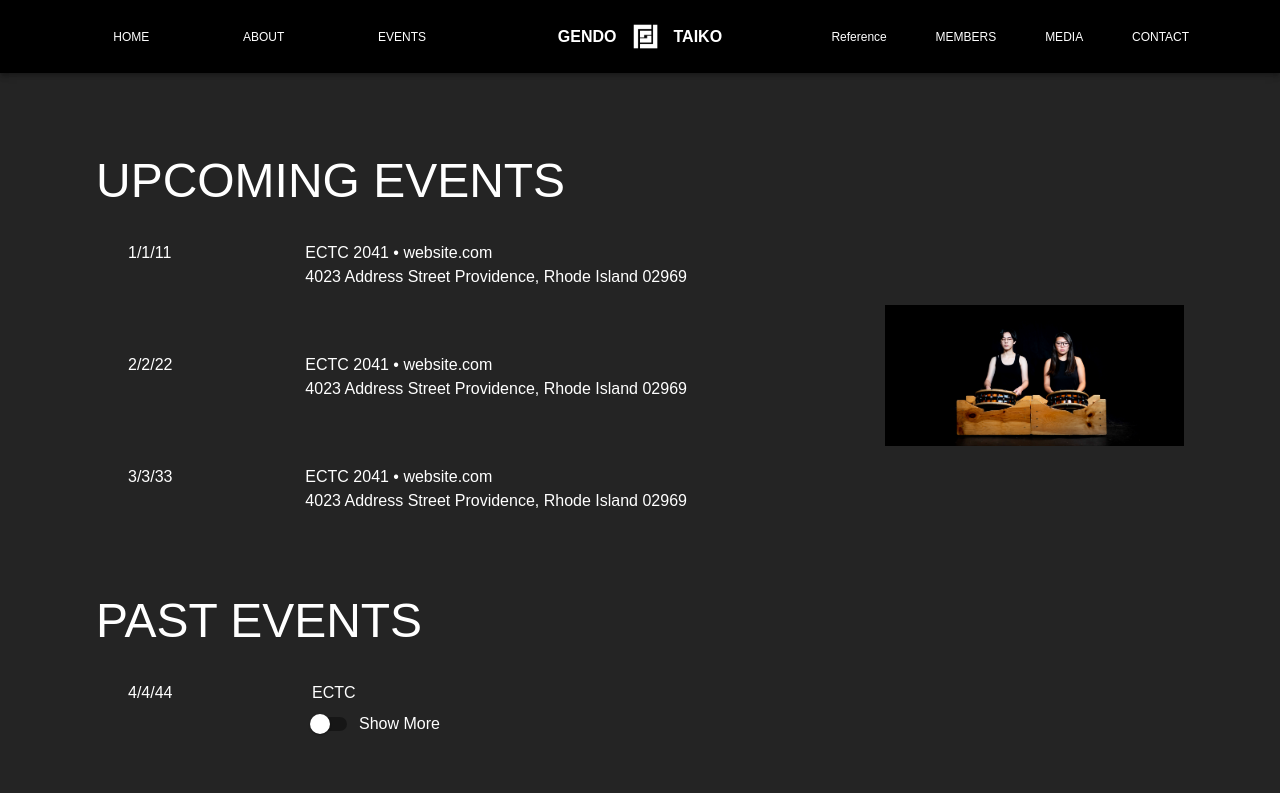
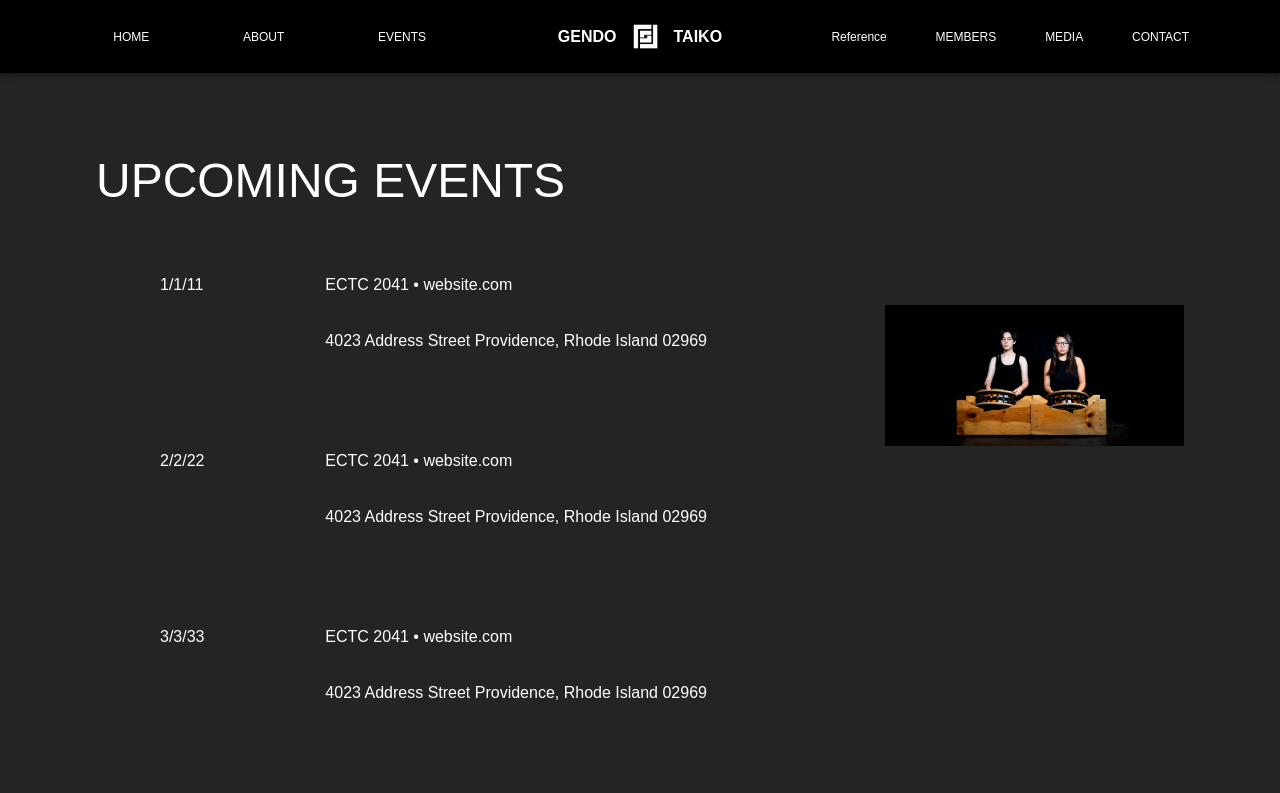
Before and after one commit to gendotaiko/gendo-taiko-website, a React (Create React App) app in the folder client/: page /events in a window 1280 px wide. Shown: the top 793 px of the page. Built offline with nearby package versions, Linux system fonts and the light colour scheme.

Commit message:
removed redundant container

```diff
--- a/client/src/components/Event.js
+++ b/client/src/components/Event.js
@@ -8,7 +8,6 @@ import {
 	Collapse
 } from '@mui/material';
 import Image from '../components/Image';
-import shimeImage from '../media/taiko2019_promo_15.jpg';
 
 
 const Event = (props) => {
@@ -30,7 +29,7 @@ const Event = (props) => {
 	const createEvent = () => {
 		if (props.isCurrent) {
 			return (
-				<Grid container columnSpacing={{xs:2, md: 6}}>
+				<Grid container spacing={{xs: 2, lg: 4}} pl={{xs: 12, md: 16, lg: 20, xl: 24}} pt={{xs: 4, lg: 8}} pb={{xs: 2, lg: 4}}>
 					<Grid item md={3}>
 						<Typography variant='body1'>{props.date}</Typography>
 					</Grid>
@@ -46,7 +45,7 @@ const Event = (props) => {
 			);
 		} else {
 			return(
-				<Grid container columnSpacing={{xs:2, md: 6}}>
+				<Grid container spacing={{xs: 2, lg: 4}} pl={{xs: 12, md: 16, lg: 20, xl: 24}} pt={{xs: 4, lg: 8}} pb={{xs: 2, lg: 4}}>
 					<Grid item md={2}>
 						<Typography variant='body1'>{props.date}</Typography>
 					</Grid>
@@ -59,7 +58,7 @@ const Event = (props) => {
 									<Typography variant='body1'> {props.details}</Typography>
 								</Grid>
 								<Grid item md={4}>
-									<Image src={shimeImage} /> {/* placeholder image */}
+									<Image src={props.img} /> {/* placeholder image */}
 								</Grid>
 							</Grid>
 						</Collapse>
--- a/client/src/pages/Events.js
+++ b/client/src/pages/Events.js
@@ -25,12 +25,11 @@ const Events = () => {
 					<Typography variant='h1' pt={{ xs: 2 }}>UPCOMING EVENTS</Typography>
 				</Grid>
 			</Grid>
+
 			<Grid container spacing={{xs: 8, lg: 12}} px={{xs: 4, lg: 12, xl: 16}} pt={{xs: 4, lg: 8}} pb={{xs: 2, lg: 4}}> {/* first chunk container */}
 				<Grid container md={8} > {/* text */}
 					{currEvents.map((e) => (
-						<Grid container key={e.id} spacing={{xs: 2, lg: 4}} pl={{xs: 12, md: 16, lg: 20, xl: 24}} pt={{xs: 4, lg: 8}} pb={{xs: 2, lg: 4}}>
-							<Event isCurrent={true} date ={e.date} event={e.event} details={e.details}></Event>
-						</Grid>
+						<Event key ={e.id} isCurrent={true} date ={e.date} event={e.event} details={e.details}></Event>
 					))}
 				</Grid>
 				<Grid item md={4}> {/* Image that spans whole thing */}
@@ -46,9 +45,7 @@ const Events = () => {
 			<Grid container spacing={{xs: 8, lg: 12}} px={{xs: 4, lg: 12, xl: 16}} pt={{xs: 4, lg: 8}} pb={{xs: 2, lg: 4}}> {/* first chunk container */}
 				<Grid container md={12}> {/* text */}
 					{pastEvents.map((e) => (
-						<Grid container key ={e.id} spacing={{xs: 2, lg: 4}} pl={{xs: 12, md: 16, lg: 20, xl: 24}} pt={{xs: 4, lg: 8}} pb={{xs: 2, lg: 4}}>
-							<Event isCurrent ={false} date ={e.date} event={e.event} details={e.details} img={e.img}></Event>
-						</Grid>
+						<Event key ={e.id} isCurrent ={false} date ={e.date} event={e.event} details={e.details} img={e.img}></Event>
 					))}
 				</Grid>
 			</Grid>
```
